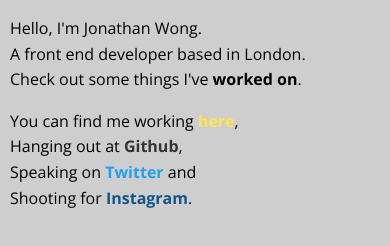
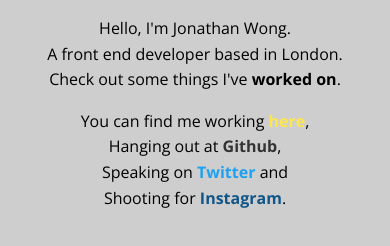
Before and after one commit to jkjwong/my_portfolio, a website: page index.html in a window 390 px wide. Drawn offline with nearby package versions, Linux system fonts and the light colour scheme.

Commit message:
Center homepage text on phones

```diff
--- a/app/partials/pages/home.html
+++ b/app/partials/pages/home.html
@@ -1,3 +1,4 @@
+<div class="page-home">
 	<p>
 		Hello, I'm Jonathan Wong. <br>
 		A front end developer based in London. <br>
@@ -9,3 +10,4 @@
 		Speaking on <a class="twitter" href="//twitter.com/jonathankjw" target="_blank">Twitter</a> and <br>
 		Shooting for <a class="instagram" href="//instagram.com/j_dub" target="_blank">Instagram</a>.
 	</p>
+</div>
--- /dev/null
+++ b/css/page/_home.scss
@@ -0,0 +1,7 @@
+.page-home {
+	p {
+		@include responsive('<','phones',(
+				text-align: center
+		));
+	}
+}
--- a/css/style.scss
+++ b/css/style.scss
@@ -15,5 +15,6 @@
 @import 'global/grid';
 
 /** Pages **/
+@import 'page/home';
 @import 'page/work';
 @import 'page/work-detail';
```
Also changed, not shown: css/style.min.css. Lines whose indentation alone changed are shown as unchanged.
